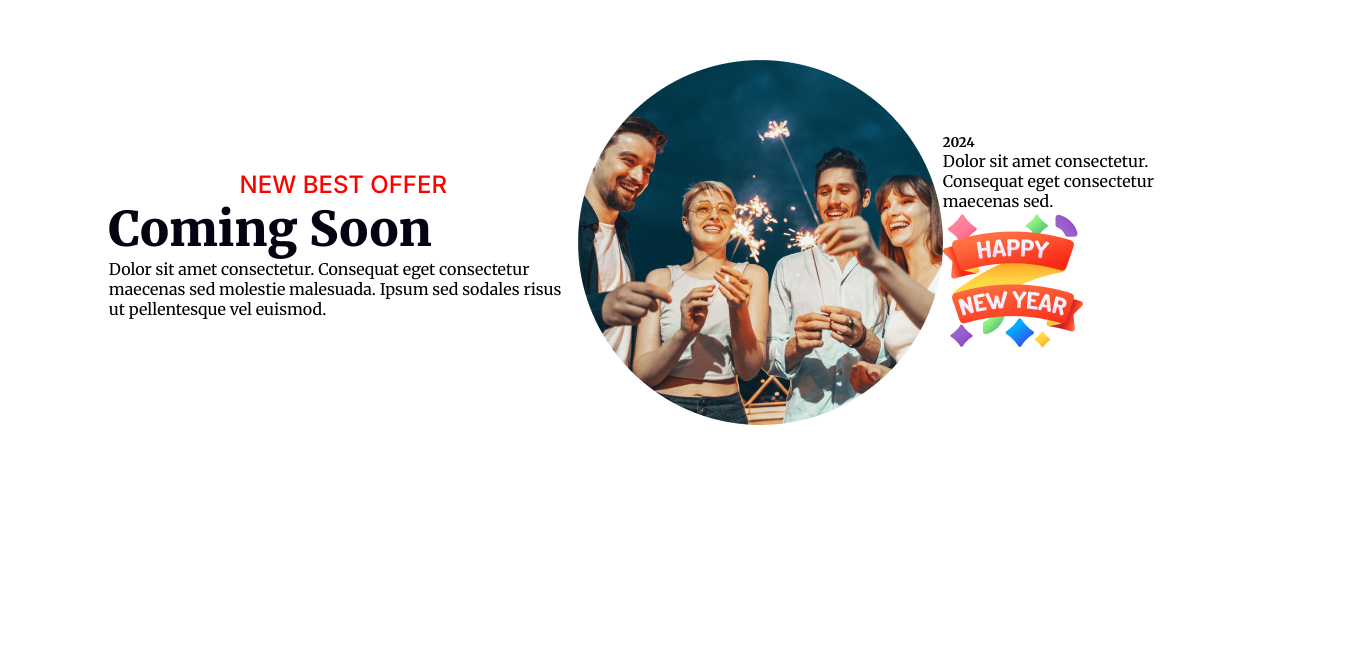
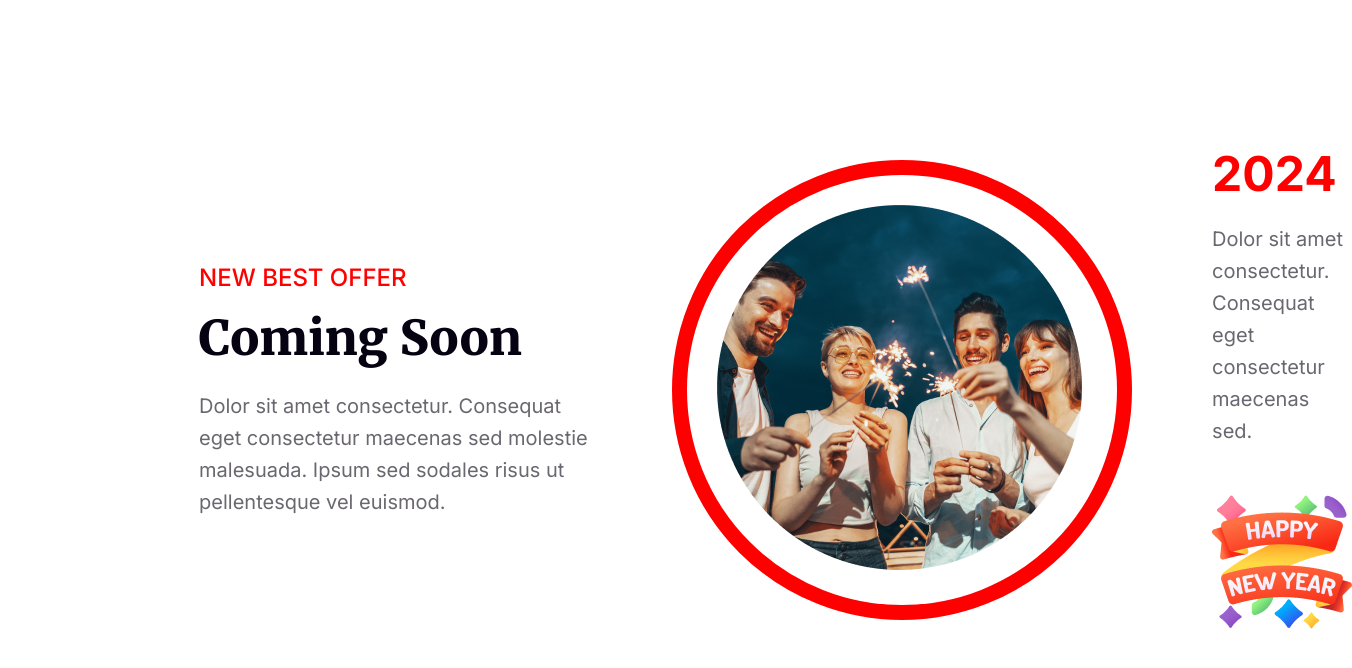
Before and after one commit to MERN-CodeStation/Projects-Assignment-01, a plain HTML site: page index.html in a window 1280 px wide. Shown: the part 2953-3621 px from the top of the page, 1352 px wide, since content can reach past the window. Before the commit the page ends 3382 px from the top, so only its background shows below. Drawn offline with Linux system fonts and the light colour scheme.

Commit message:
Coming Soon section done

```diff
--- a/Styles/style.css
+++ b/Styles/style.css
@@ -198,14 +198,15 @@ party-img {
 }
 /* New Offer style */
 .comming-soon {
+  width: 83%;
   margin: 0 auto;
   display: flex;
   align-items: center;
   justify-content: space-between;
+  padding: 20px 0;
 }
 .new-offer h5 {
   color: #f00;
-  text-align: center;
   font-family: Inter;
   font-size: 24px;
   font-style: normal;
@@ -220,4 +221,41 @@ party-img {
   font-weight: 900;
   line-height: normal;
   text-transform: capitalize;
+  padding: 16px 0 22px;
 }
+.new-offer p {
+  width: 393px;
+  color: rgba(7, 2, 17, 0.6);
+  font-family: Inter;
+  font-size: 20px;
+  font-style: normal;
+  font-weight: 400;
+  line-height: 32px; /* 160% */
+}
+.offre-img {
+  width: 370px;
+  height: 370px;
+  flex-shrink: 0;
+  border-radius: 463px;
+  border: 15px solid #f00;
+  margin: 80px;
+  padding: 30px;
+}
+
+.new-year h3 {
+  color: #f00;
+  font-family: Inter;
+  font-size: 48px;
+  font-style: normal;
+  font-weight: 700;
+  line-height: normal;
+}
+.new-year p {
+  color: rgba(7, 2, 17, 0.6);
+  font-family: Inter;
+  font-size: 20px;
+  font-style: normal;
+  font-weight: 400;
+  line-height: 32px; /* 160% */
+  padding: 20px 0 45px;
+}
--- a/index.html
+++ b/index.html
@@ -74,7 +74,7 @@
         <img src="Images/Ellipse1.png" alt="">
       </div>
       <div class="new-year">
-        <h5>2024</h5>
+        <h3>2024</h3>
         <p>Dolor sit amet consectetur. Consequat eget consectetur maecenas sed.
         </p>
         <img src="Images/Group96.png" alt="">
```
